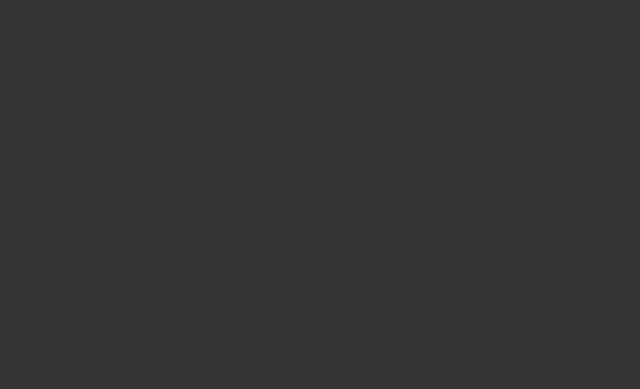
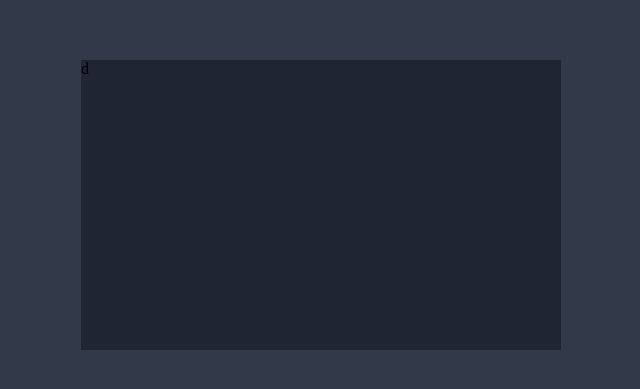
Before and after one commit to maicondguerian/react-challenge-jr, a React (Vite) app: page / in a window 1280 px wide. Shown: the part 195-584 px from the top of the page, without its empty margins (319-959 px from the left). Built offline with nearby package versions, Linux system fonts and the light colour scheme.

Commit message:
create container

```diff
--- a/src/App.jsx
+++ /dev/null
@@ -1,10 +0,0 @@
-import './App.scss'
-
-function App() {
-  return (
-    <div className="App">
-    </div>
-  )
-}
-
-export default App
--- a/src/App.scss
+++ /dev/null
@@ -1,8 +0,0 @@
-*{
-    padding: 0;
-    margin: 0;
-    box-sizing: border-box;
-}
-Body{
-    background-color: #000c;
-}
--- /dev/null
+++ b/src/Index.jsx
@@ -0,0 +1,17 @@
+import './Index.scss'
+import { Container } from './components/Container/Container'
+
+export const Header = () =>{
+  return  <div className="App">d</div>
+}
+function Index() {
+  return (
+  <Container>
+    <Header>
+
+    </Header>
+  </Container>
+  )
+}
+
+export default Index;
--- /dev/null
+++ b/src/Index.scss
@@ -0,0 +1,13 @@
+*{
+    padding: 0;
+    margin: 0;
+    box-sizing: border-box;
+}
+
+$Grayish-Blue: hsl(217, 19%, 38%);
+$Dark-Grayish-Blue: hsl(217, 19%, 24%);
+$Dark-Blue: hsl(218, 23%, 16%);
+
+Body{
+    background-color: $Dark-Grayish-Blue;
+}
--- /dev/null
+++ b/src/components/Container/Container.jsx
@@ -0,0 +1,6 @@
+import styles from './container.module.scss'
+export const Container = ( {children} ) => {
+    return(
+    <div id={styles.container}> {children} </div>
+    )
+}
--- /dev/null
+++ b/src/components/Container/container.module.scss
@@ -0,0 +1,17 @@
+$Grayish-Blue: hsl(217, 19%, 38%);
+$Dark-Grayish-Blue: hsl(217, 19%, 24%);
+$Dark-Blue: hsl(218, 23%, 16%);
+
+$body-width: 480px;
+$body-height: 290px;
+
+#container{
+    position: absolute;
+    background-color: $Dark-Blue;
+    width: $body-width;
+    height: $body-height;
+    top: 50%;
+    left: 50%;
+    margin-top: calc(($body-height / 2) * -1);
+    margin-left: calc(($body-width / 2) * -1);
+}
--- a/src/main.jsx
+++ b/src/main.jsx
@@ -1,10 +1,10 @@
 import React from 'react'
 import ReactDOM from 'react-dom/client'
-import App from './App'
+import Index from './Index'
 // import './index.css'
 
 ReactDOM.createRoot(document.getElementById('root')).render(
   <React.StrictMode>
-    <App />
+    <Index />
   </React.StrictMode>,
 )
```
